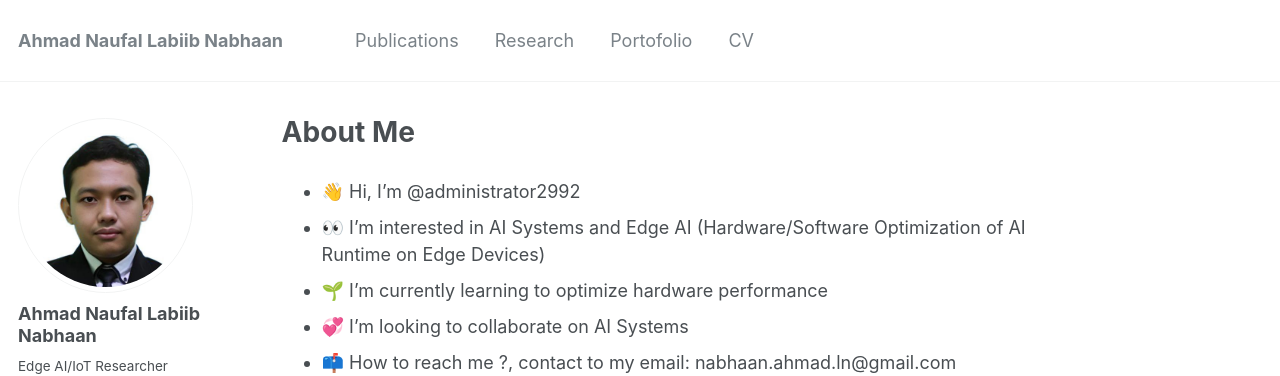
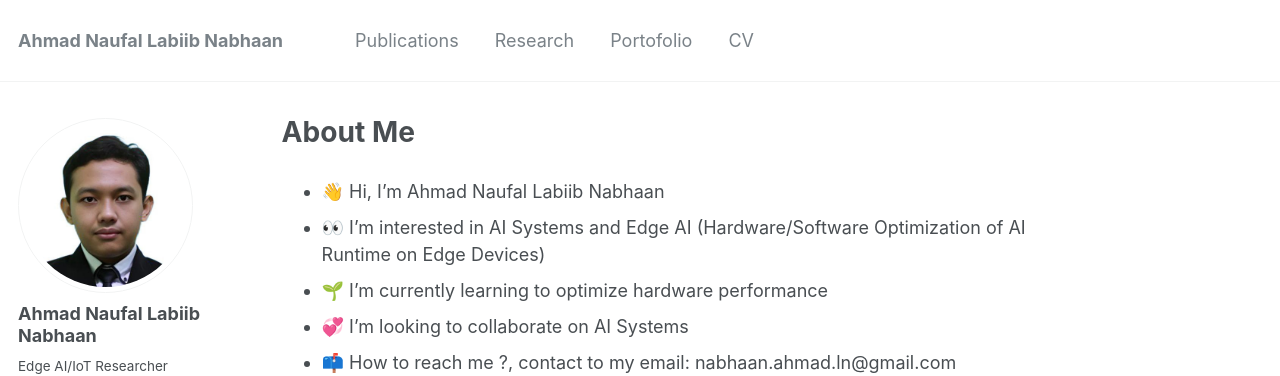
Before and after one commit to administrator2992/administrator2992.github.io, a Jekyll site: the page built from _pages/about.md, in a window 1280 px wide. Shown: the top 376 px of the page. Built offline with Jekyll 4.4.1, drawn with Linux system fonts in a browser that asks for light colours.

Commit message:
Update about.md

```diff
--- a/_pages/about.md
+++ b/_pages/about.md
@@ -7,7 +7,7 @@ redirect_from:
   - /about.html
 ---
 
-- 👋 Hi, I’m @administrator2992
+- 👋 Hi, I’m Ahmad Naufal Labiib Nabhaan
 - 👀 I’m interested in AI Systems and Edge AI (Hardware/Software Optimization of AI Runtime on Edge Devices)
 - 🌱 I’m currently learning to optimize hardware performance
 - 💞️ I’m looking to collaborate on AI Systems
```
